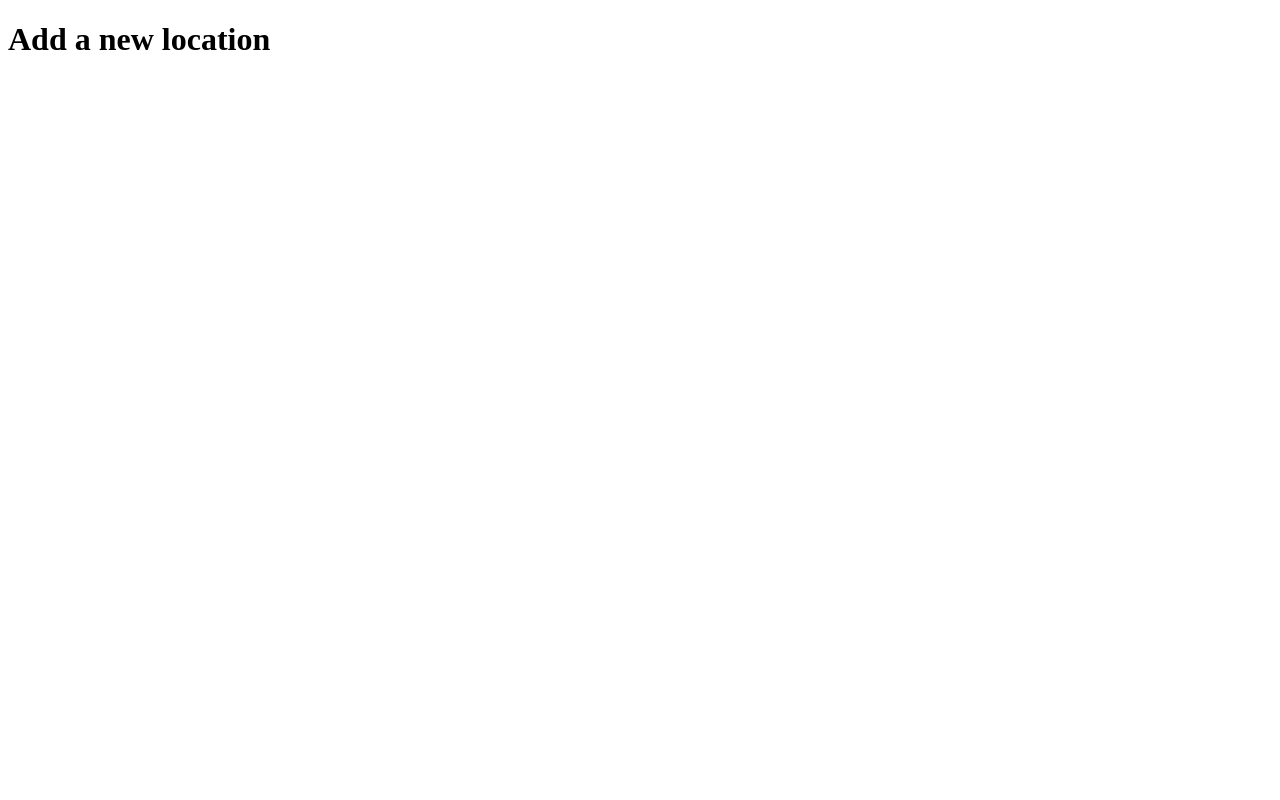
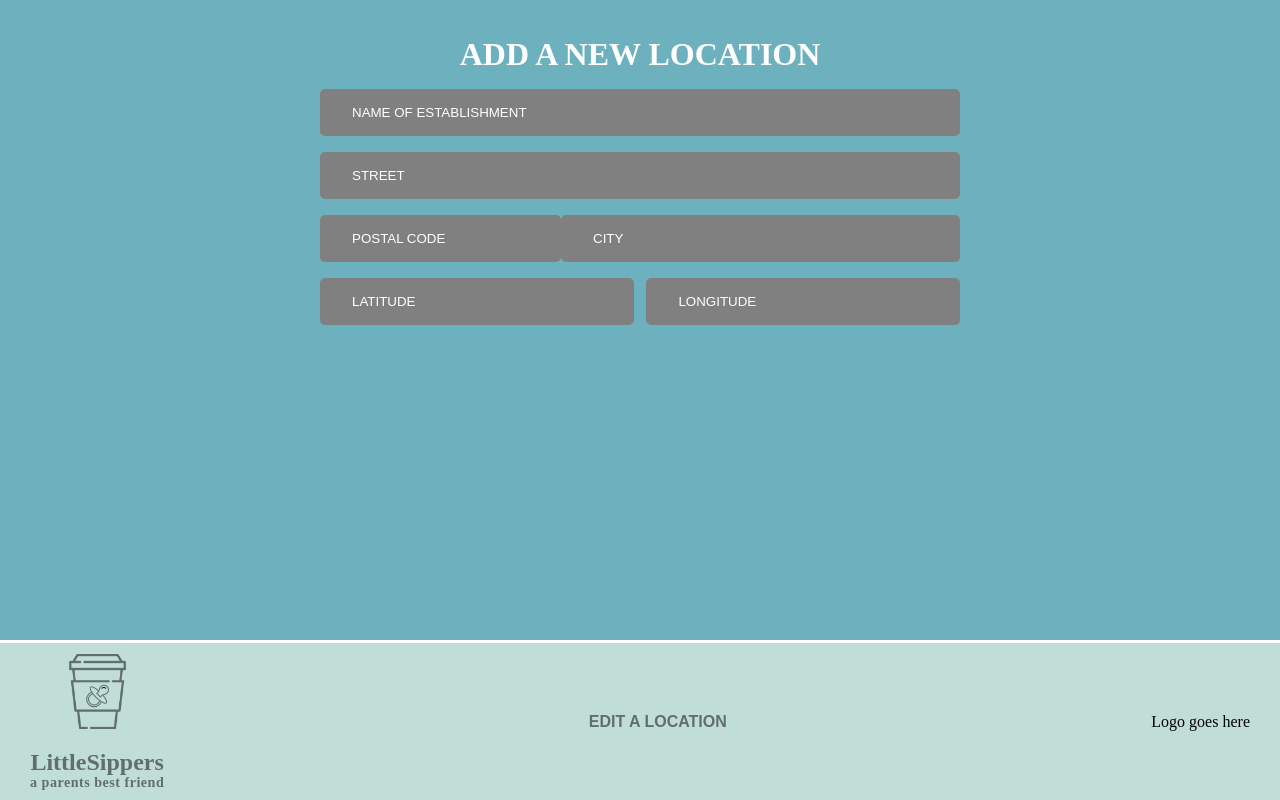
Before and after one commit to therealdanmalmx/littleSippers_vanilla, a website: page pages/new-location.html in a window 1280 px wide. Drawn offline with Linux system fonts and the light colour scheme.

Commit message:
[WIP] Add form

```diff
--- a/pages/new-location.html
+++ b/pages/new-location.html
@@ -3,10 +3,43 @@
     <meta charset="UTF-8">
     <meta http-equiv="X-UA-Compatible" content="IE=edge">
     <meta name="viewport" content="width=device-width, initial-scale=1.0">
-    <title>Add a new location</title>
+    <link rel="stylesheet" href="/styles/new-location.css" />
+    <link rel="stylesheet" href="/styles/style.css" />
+    <title>New location</title>
 </head>
 <body>
-    <h1>Add a new location</h1>
+    <div class="new-location">
+        <h1 class="new-location-heading">Add a new location</h1>
+            <form  class="new-location-form">
+                <input type="text" name="name" placeholder="name of establishment">
+                <input type="text" name="street" placeholder="street">
+                <div class="new-location-city">
+                    <input type="text" name="postalcode" placeholder="postal code">
+                    <input type="text" name="city" placeholder="city">
+                </div>
+                <div class="new-location-latlng">
+                    <input type="text" name="latitude" placeholder="latitude">
+                    <input type="text" name="longitude" placeholder="longitude">
+                </div>
+                <div class="new-location-form-name">
+                </div>
+
+            </form>
+    </div>
+    <div class="footer">
+        <div class="footer-logo">
+          <a href="/index.html">
+            <img src="/img/littleSippers_green.png" alt="">
+            <div class="footer-logo-text">
+              <p class="footer-logo-title">LittleSippers</p>
+              <p class="footer-logo-subtitle">a parents best friend</p>
+          </a>
+          </div>
+        </div>
+        <div class="footer-location">
+          <button onclick="editLocation()"class="footer-location-edit" type="button"><a href="#">Edit a location</a></button>
+        </div>
+        <div class="footer-contacts">Logo goes here</div>
 
 </body>
 </html>
--- /dev/null
+++ b/styles/new-location.css
@@ -0,0 +1,66 @@
+* {
+    margin: 0;
+    padding: 0;
+    box-sizing: border-box;
+}
+
+body {
+    background-color: #6DB1BF;
+
+}
+.new-location {
+    display: flex;
+    flex-direction: column;
+    /* background-color: grey; */
+    margin: 0 auto;
+    margin-top: 20px;
+    width: 50%;
+}
+
+.new-location-form {
+    display: flex;
+    flex-direction: column;
+}
+
+input {
+    margin-bottom: 1rem;
+    background-color: grey;
+    border: none;
+    padding: 1rem 2rem;
+    border-radius: 5px;
+    outline: none;
+    color: #FFF;
+}
+input[type="text"]::placeholder {
+    text-transform: uppercase;
+    color: #FFF;
+}
+.new-location-city,
+.new-location-latlng {
+    display: flex;
+    justify-content: space-between;
+}
+
+input[name="city"] {
+    width: 65%
+}
+
+input[name="latitude"] {
+    width: 49%;
+}
+
+input[name="longitude"] {
+    width: 49%;
+}
+
+.new-location-heading {
+    text-align: center;
+    text-transform: uppercase;
+    padding: 1rem 0;
+    color: #FFF;
+}
+
+.new-location-form {
+    display: flex;
+    flex-direction: column;
+}
--- a/styles/style.css
+++ b/styles/style.css
@@ -59,6 +59,9 @@ body {
 	justify-content: space-between;
 	background-color: #C1DDD8;
 	border-top: 3px solid #FFF;
+	position: absolute;
+	bottom: 0;
+	width: 100%;
 }
 
 .footer-logo {
@@ -120,8 +123,8 @@ a:focus {
 }
 a:hover {
 	color: #808684 ;
+}
 
-}
 
 .footer-location-separator {
 	font-size: 1.5rem;
```
Also changed, not shown: index.html (+6 -4 lines).
